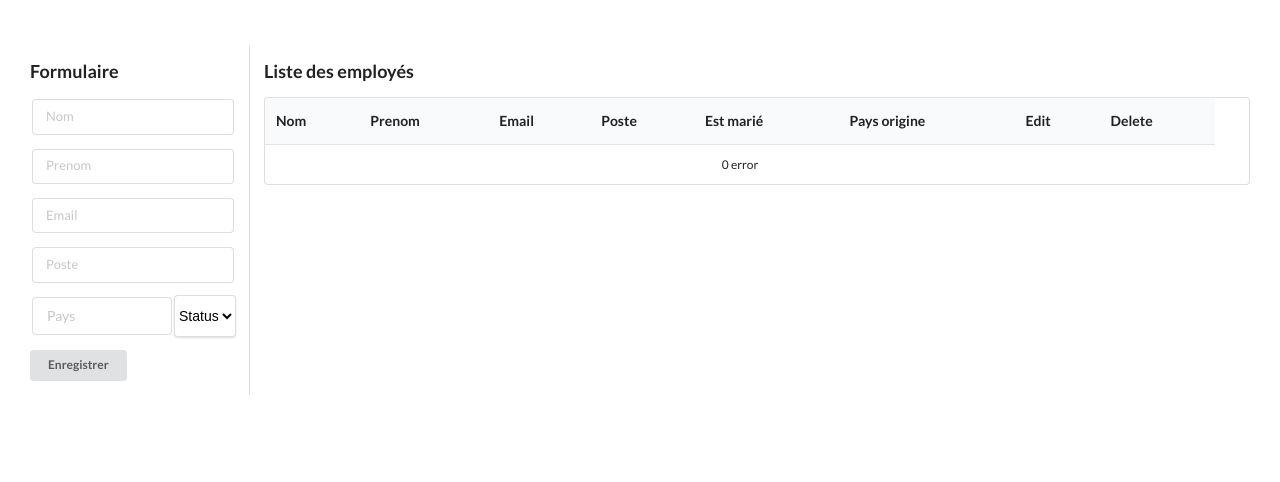
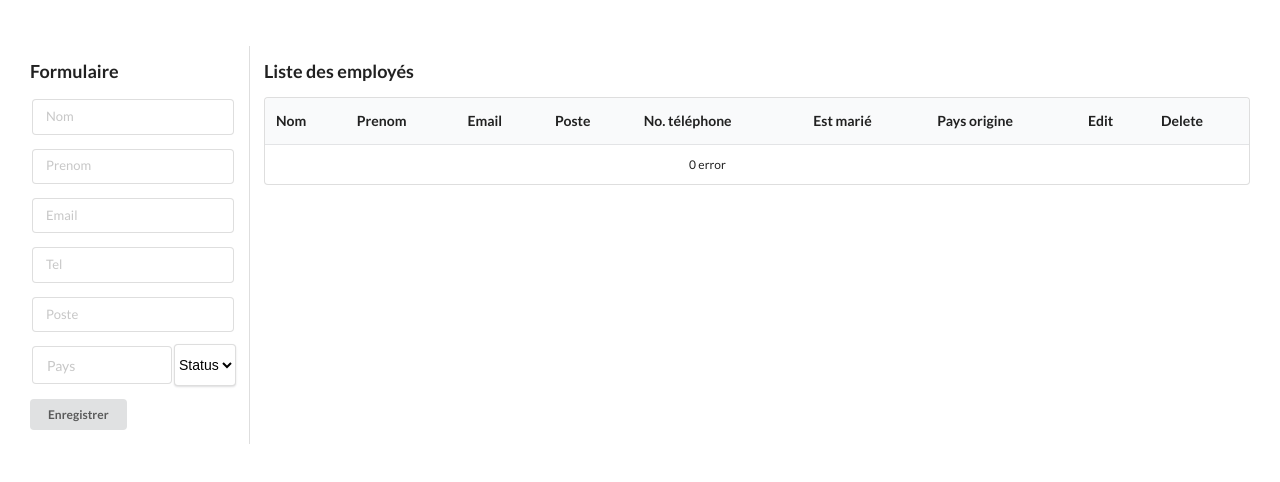
Before and after one commit to axelilali/kda-crud, a plain HTML site: page index.html in a window 1280 px wide. Drawn offline with Linux system fonts and the light colour scheme; no server answers.

```diff
--- a/index.html
+++ b/index.html
@@ -26,6 +26,9 @@
 
             <div class="ui fluid small input">
               <input class="tovalidate" id="email" type="text" placeholder="Email">
+            </div>
+            <div class="ui fluid small input">
+              <input class="tovalidate" id="telephone" type="text" placeholder="Tel">
             </div>
 
             <div class="ui fluid small input">
@@ -64,7 +67,7 @@
                 <th>Prenom</th>
                 <th>Email</th>
                 <th>Poste</th>
-                <!-- <th>No. téléphone</th> -->
+                <th>No. téléphone</th>
                 <th>Est marié</th>
                 <th>Pays origine</th>
                 <th>Edit</th>
--- a/js/master.js
+++ b/js/master.js
@@ -3,9 +3,9 @@ $(function(){
   // $result = true
 
   //loader
-    $('tbody').html('<tr class="loader"><td><span></span> </td><td><span></span> </td><td><span></span> </td><td><span></span> </td><td><span></span> </td><td><span></span> </td><td><span></span> </td><td><span></span> </td></tr>'+
-                    '<tr class="loader"><td><span></span> </td><td><span></span> </td><td><span></span> </td><td><span></span> </td><td><span></span> </td><td><span></span> </td><td><span></span> </td><td><span></span> </td></tr>'+
-                    '<tr class="loader"><td><span></span> </td><td><span></span> </td><td><span></span> </td><td><span></span> </td><td><span></span> </td><td><span></span> </td><td><span></span> </td><td><span></span> </td><</tr>')
+    $('tbody').html('<tr class="loader"><td><span></span> </td><td><span></span> </td><td><span></span> </td><td><span></span> </td><td><span></span> </td><td><span></span> </td><td><span></span> </td><td><span></span> </td><td><span></span> </td></tr>'+
+                    '<tr class="loader"><td><span></span> </td><td><span></span> </td><td><span></span> </td><td><span></span> </td><td><span></span> </td><td><span></span> </td><td><span></span> </td><td><span></span> </td><td><span></span> </td></tr>'+
+                    '<tr class="loader"><td><span></span> </td><td><span></span> </td><td><span></span> </td><td><span></span> </td><td><span></span> </td><td><span></span> </td><td><span></span> </td><td><span></span> </td><td><span></span> </td></tr>')
 
   $clearInputs = ()=>{
     $('.tovalidate, form select, #age').each(function(){
@@ -41,7 +41,7 @@ $(function(){
                   +"<td>"+user.prenom+"</td>"
                   +"<td>"+user.email+"</td>"
                   +"<td>"+user.poste+"</td>"
-                  // +"<td>"+user.numeroTelephone[0]+"</td>"
+                  +"<td>"+user.numeroTelephone+"</td>"
                   +"<td>"+user.estMarie+"</td>"
                   +"<td>"+user.pays+"</td>"
                   +"<td><button class='ui button'>edit</button></td>"
@@ -53,6 +53,7 @@ $(function(){
 
   $.ajax({
     url: "http://167.71.45.243:4000/api/employes?api_key=ssvfsex",
+    // url: "http://ajax.ngrok.io/api/employes?api_key=mumfasq",
     // url: "http://127.0.0.1:2504/api",
     method: "GET",
     dataType:'json'
@@ -69,12 +70,13 @@ $(function(){
 $('#save').click((e)=>{
   e.preventDefault()
 
-  if($('#status').val()=='true'){
-    $status = true
-  }else{$status=false}
 
 
   if ($formValidation()) {
+    if($('#status').val()=='true'){
+      $status = true
+    }else{$status=false}
+
     $('tbody').html('<td class="loader" style="text-align:center" colspan="7">Saving ...<td>')
 
     $.ajax({
@@ -88,7 +90,8 @@ $('#save').click((e)=>{
         email:$('#email').val(),
         estMarie: $status,
         pays: $('#pays').val(),
-        poste: $('#poste').val()
+        poste: $('#poste').val(),
+        numeroTelephone:$('#telephone').val()
       }
     }).done((res)=>{
       location.reload()
@@ -124,6 +127,7 @@ $('#save').click((e)=>{
        $('#email').val($data[$index].email)
        $('#status .placeholder').val($data[$index].estMarie)
        $('#status .placeholder').text($data[$index].estMarie)
+       $('#telephone').val($data[$index].numeroTelephone)
        $('#pays').val($data[$index].pays)
        $('#poste').val($data[$index].poste)
 
@@ -152,7 +156,8 @@ $('#save').click((e)=>{
               email:$('#email').val(),
               estMarie: $status,
               pays: $('#pays').val(),
-              poste: $('#poste').val()
+              poste: $('#poste').val(),
+              numeroTelephone:$('#telephone').val(),
             }
           }).done((res)=>{
             location.reload()
```
